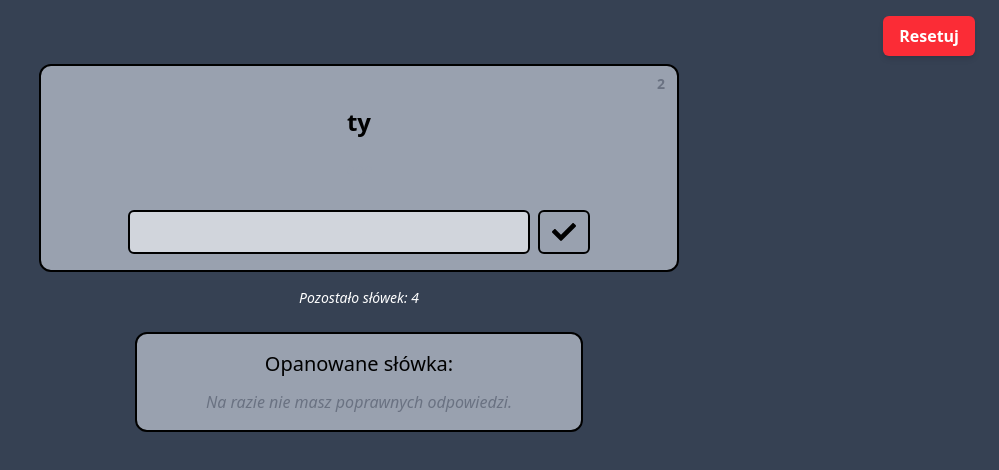
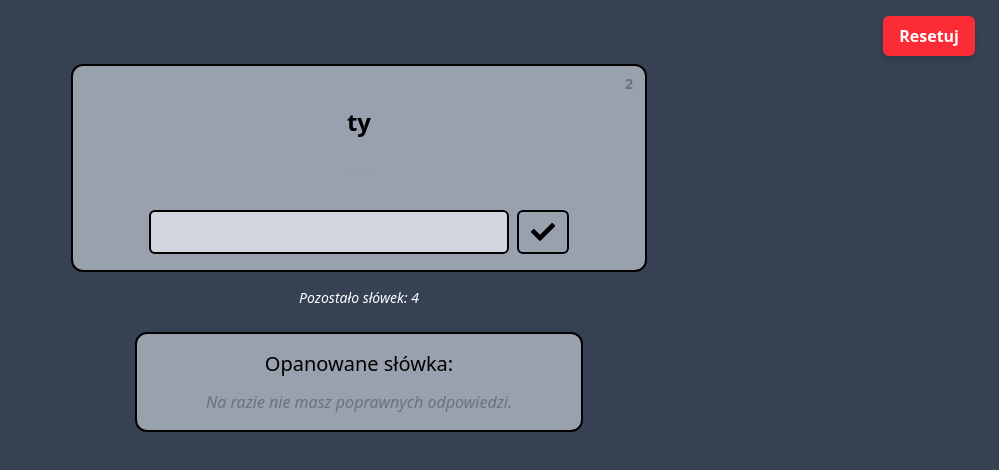
Before and after one commit to AlanKotowski/fiszkiJap, a React (Vite) app: page / in a window 1280 px wide. Shown: the top 470 px of the page, without its empty margins (281-1280 px from the left). Built offline with nearby package versions, Linux system fonts and the light colour scheme.

Commit message:
fix elements sizing and radius

```diff
--- a/src/modules/Card.jsx
+++ b/src/modules/Card.jsx
@@ -75,7 +75,7 @@ export default function Card({ cards, wrongWords: propWrongWords, onCorrect }) {
 
   return (
     <>
-      <div className="card relative mx-auto bg-gray-400 text-black text-2xl rounded-xl border-2 border-black font-extrabold p-4 text-center w-full h-1/2 md:w-1/2 md:h-2xl flex flex-col justify-center">
+      <div className="card relative mx-auto bg-gray-400 text-black text-2xl md:rounded-xl border-2 border-black font-extrabold p-4 text-center w-full h-1/2 md:w-xl md:h-2xl flex flex-col justify-center">
         <span className="absolute top-2 right-3 text-sm text-gray-500">
           {currentCard.id}
         </span>
--- a/src/modules/WordList.jsx
+++ b/src/modules/WordList.jsx
@@ -2,7 +2,7 @@ export default function WordList({ cards, learnedWords }) {
   const learned = cards.filter((c) => learnedWords.includes(c.id));
 
   return (
-    <div className="mt-6 w-full max-w-md bg-gray-400 border-2 border-black rounded-xl p-4 flex flex-col">
+    <div className="mt-6 w-full max-w-md bg-gray-400 border-2 border-black md:rounded-xl p-4 flex flex-col">
       <h2 className="text-xl font-medium text-black mb-3 text-center">Opanowane słówka:</h2>
       <div className="overflow-y-auto max-h-64 w-full">
         {learned.length === 0 ? (
```
